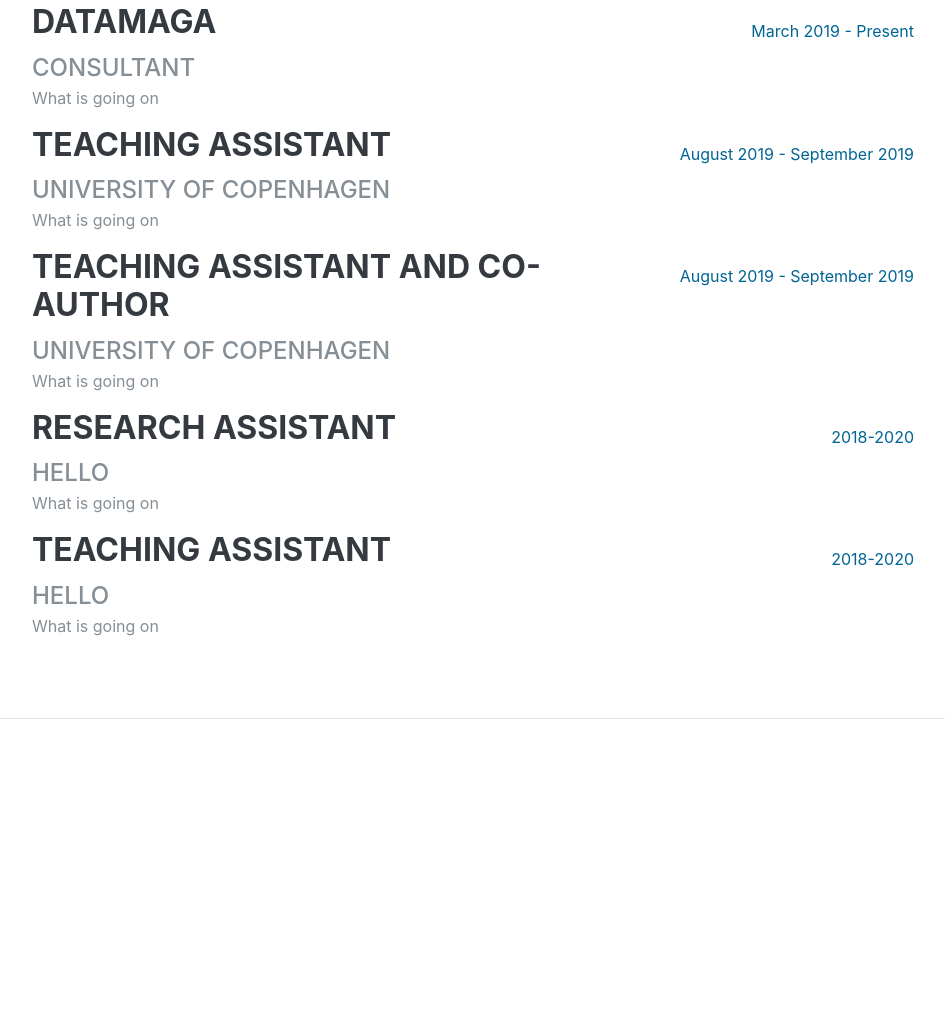
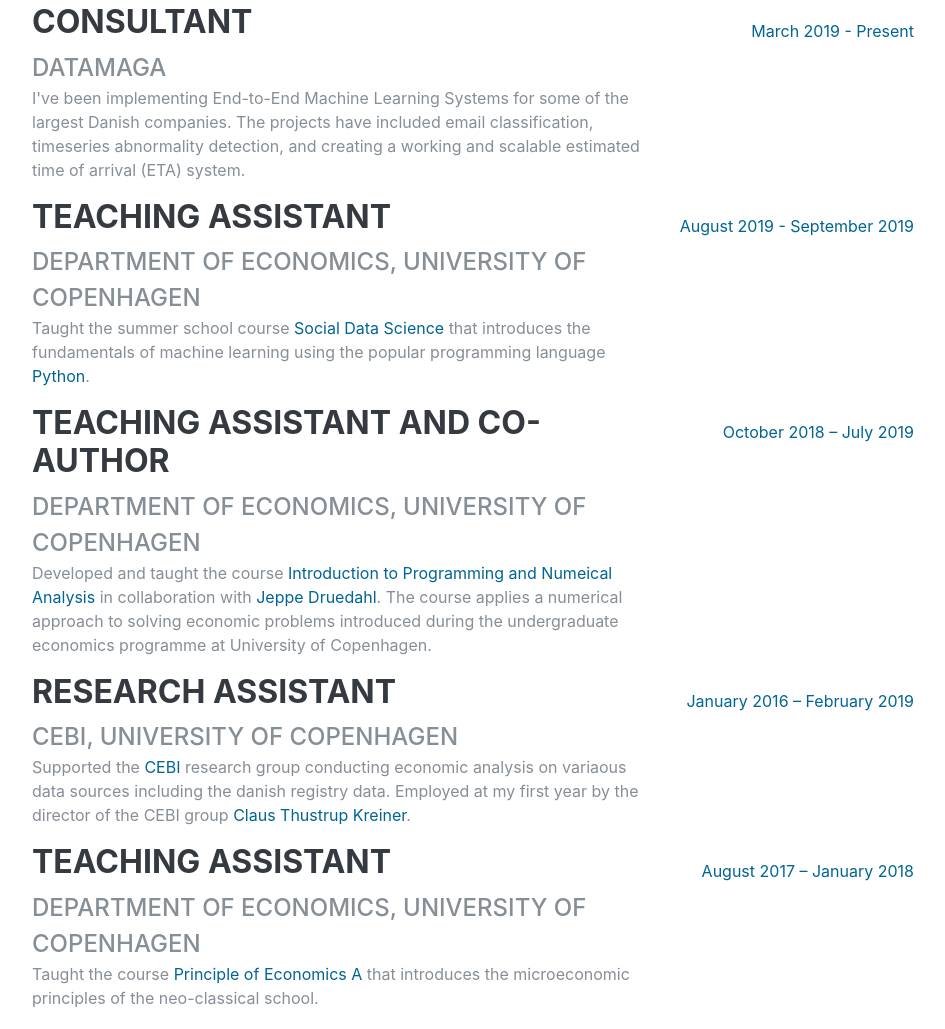
Before and after one commit to elben10/elben.io, a Gatsby site: page / in a window 1280 px wide. Shown: the part 993-2022 px from the top of the page, without its empty margins (303-1248 px from the left). Before the commit the page ends 1728 px from the top, so only its background shows below. Built offline with nearby package versions, Linux system fonts and the light colour scheme; Gatsby itself is replaced by a stand-in of ours; a web font is replaced by a local one.

Commit message:
Edit experience and add education

```diff
--- a/src/components/SideBar.js
+++ b/src/components/SideBar.js
@@ -16,7 +16,7 @@
                 <Navbar.Toggle className="mr-2" />
                 <Navbar.Collapse>
                     <Nav>
-                        <Scrollspy className="d-flex w-100 flex-column align-items-center" items={ ['Home', 'Experience'] } currentClassName="active" componentTag="div">
+                        <Scrollspy className="d-flex w-100 flex-column align-items-center" items={ ['Home', 'Experience', "Education"] } currentClassName="active" componentTag="div">
                             <Nav.Item>
                                 <Nav.Link href="#Home" active={false}>
                                     Home
@@ -27,6 +27,11 @@
                                     Experience
                                 </Nav.Link>
                             </Nav.Item>
+                            <Nav.Item>
+                                <Nav.Link href="#Education" active={false}>
+                                    Education
+                                </Nav.Link>
+                            </Nav.Item>
                         </Scrollspy>
                     </Nav>
                 </Navbar.Collapse>
--- a/src/pages/index.js
+++ b/src/pages/index.js
@@ -14,7 +14,7 @@
                 <Container fluid>
                     <ResumeSection id="Home">
                         <h1 className="mb-0">Jakob Jul <span className="text-primary">Elben</span></h1>
-                        <div className="sub-heading mb-5">Slotsherrensvej 151 st.mf. · 2720 Vanløse · Copenhagen</div>
+                        <div className="sub-heading mb-5">Copenhagen, Denmark</div>
                         <div className="social-icons">
                             <a href="https://dk.linkedin.com/in/jakobjulelben">
                                 <FaLinkedinIn />
@@ -26,21 +26,58 @@
                     </ResumeSection>
                     <ResumeSection id="Experience">
                         <h2 className="mb-5">Experience</h2>
-                        <ResumeItem title="Datamaga" subtitle="Consultant" date="March 2019 - Present">
-                            What is going on
+                        <ResumeItem
+                            title="Consultant"
+                            subtitle="Datamaga"
+                            date="March 2019 - Present"
+                        >
+                            I've been implementing End-to-End Machine Learning Systems for some of the largest Danish
+                            companies. The projects have included email classification, timeseries abnormality detection,
+                            and creating a working and scalable estimated time of arrival (ETA) system.
                         </ResumeItem>
-                        <ResumeItem title="Teaching Assistant" subtitle="University of Copenhagen" date="August 2019 - September 2019">
-                            What is going on
+                        <ResumeItem
+                            title="Teaching Assistant"
+                            subtitle="Department of Economics, University of Copenhagen"
+                            date="August 2019 - September 2019"
+                        >
+                            Taught the summer school course <a href="https://kurser.ku.dk/course/a%c3%98kk08216u/2019-2020">Social Data Science </a>
+                            that introduces the fundamentals of machine learning using the popular programming language <a href="https://www.python.org/">Python</a>.
                         </ResumeItem>
-                        <ResumeItem title="Teaching Assistant and co-author" subtitle="University of Copenhagen" date="August 2019 - September 2019">
-                            What is going on
+                        <ResumeItem
+                            title="Teaching Assistant and co-author"
+                            subtitle="Department of Economics, University of Copenhagen"
+                            date="October 2018 – July 2019"
+                        >
+                            Developed and taught the course <a href="https://kurser.ku.dk/course/a%C3%98ka08232u/2018-2019">Introduction to Programming and Numeical Analysis </a>
+                            in collaboration with <a href="https://sites.google.com/view/jeppe-druedahl/home">Jeppe Druedahl</a>. The course applies
+                            a numerical approach to solving economic problems introduced during the undergraduate economics programme at
+                            University of Copenhagen.
                         </ResumeItem>
-                        <ResumeItem title="Research Assistant" subtitle="hello" date="2018-2020">
-                            What is going on
+                        <ResumeItem
+                            title="Research Assistant"
+                            subtitle="CEBI, University of Copenhagen"
+                            date="January 2016 – February 2019"
+                        >
+                            Supported the <a href="https://www.econ.ku.dk/cebi/about/">CEBI</a> research group conducting economic analysis
+                            on variaous data sources including the danish registry data. Employed at my first year by the director of the
+                            CEBI group <a href="http://web.econ.ku.dk/ctk/">Claus Thustrup Kreiner</a>.
                         </ResumeItem>
-                        <ResumeItem title="Teaching Assistant" subtitle="hello" date="2018-2020">
-                            What is going on
+                        <ResumeItem
+                            title="Teaching Assistant"
+                            subtitle="Department of Economics, University of Copenhagen"
+                            date="August 2017 – January 2018"
+                        >
+                            Taught the course <a href="https://kurser.ku.dk/course/a%c3%98kb08001u/2019-2020">Principle of Economics A </a>
+                            that introduces the microeconomic principles of the neo-classical school.
                         </ResumeItem>
+                    </ResumeSection>
+                    <ResumeSection id="Education">
+                        <h2 className="mb-5">Education</h2>
+                        <ResumeItem
+                            title="BSc in Economics"
+                            subtitle="Department of Economics, University of Copenhagen"
+                            date="August 2015 – January 2019"
+                        />
                     </ResumeSection>
                 </Container>
             </Fragment>
```
Lines whose indentation alone changed are shown as unchanged.
